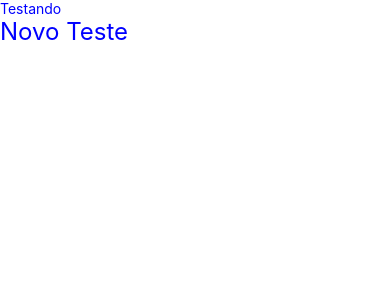
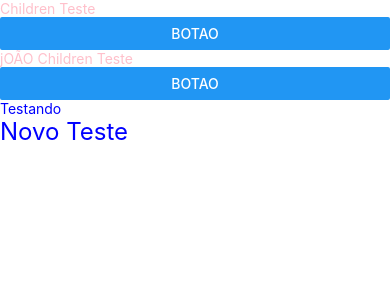
Before and after one commit to luanheuripedes/vendas, a React Native app: screen / in a window 390 px wide. Shown: the top 300 px of the page. Built offline with nearby package versions, Linux system fonts and the light colour scheme.

Commit message:
learning sobre o Hook useState

```diff
--- a/src/App.tsx
+++ b/src/App.tsx
@@ -1,6 +1,7 @@
 import React from 'react';
 import { SafeAreaView, Text, StyleSheet } from 'react-native';
 import styled from 'styled-components/native';
+import Example from './Example';
 
 // styled components
 const TextNew = styled.Text`
@@ -17,6 +18,11 @@ const styles = StyleSheet.create({
 const App = () => {
   return (
     <SafeAreaView>
+      <Example>{'Children Teste'}</Example>
+
+      <Example>{'jOÃO Children Teste'}</Example>
+
+
       <Text style={styles.container}>Testando</Text>
       <TextNew>Novo Teste</TextNew>
     </SafeAreaView>
--- /dev/null
+++ b/src/Example.tsx
@@ -0,0 +1,26 @@
+import React, { useState } from 'react';
+import { Button, Text, View } from 'react-native';
+
+interface ExampleProps {
+    text?: string,
+    children?: string
+}
+
+const Example = ({ children, text }: ExampleProps) => {
+    const [newText, setNewText] = useState('');
+
+    const handleOnPress = () => {
+        setNewText('NOVO TESTO');
+    };
+
+    return (
+        <View>
+            <Text style={{ color: 'pink' }}>{children}</Text>
+            <Text style={{ color: 'blue' }}>{newText || text}</Text>
+
+            <Button onPress={handleOnPress} title="BOTAO" />
+        </View>
+    );
+};
+
+export default Example;
```
